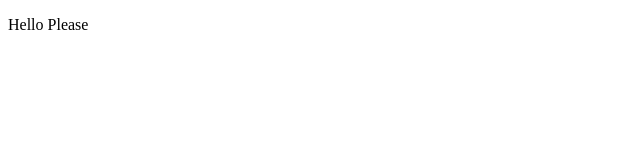
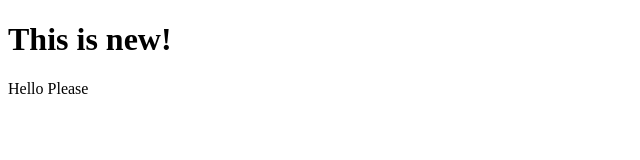
Before and after one commit to mkozlows21/GitPractice, a plain HTML site: page index.html in a window 1280 px wide. Shown: the whole page, without its empty margins (0-640 px from the left). Drawn offline with Linux system fonts and the light colour scheme.

Commit message:
added to index

```diff
--- a/index.html
+++ b/index.html
@@ -1,6 +1,7 @@
 <!DOCTYPE html>
 <html>
     <body>
+        <h1>This is new!</h1>
         <p>Hello Please</p>
     </body>
 </html>
```
